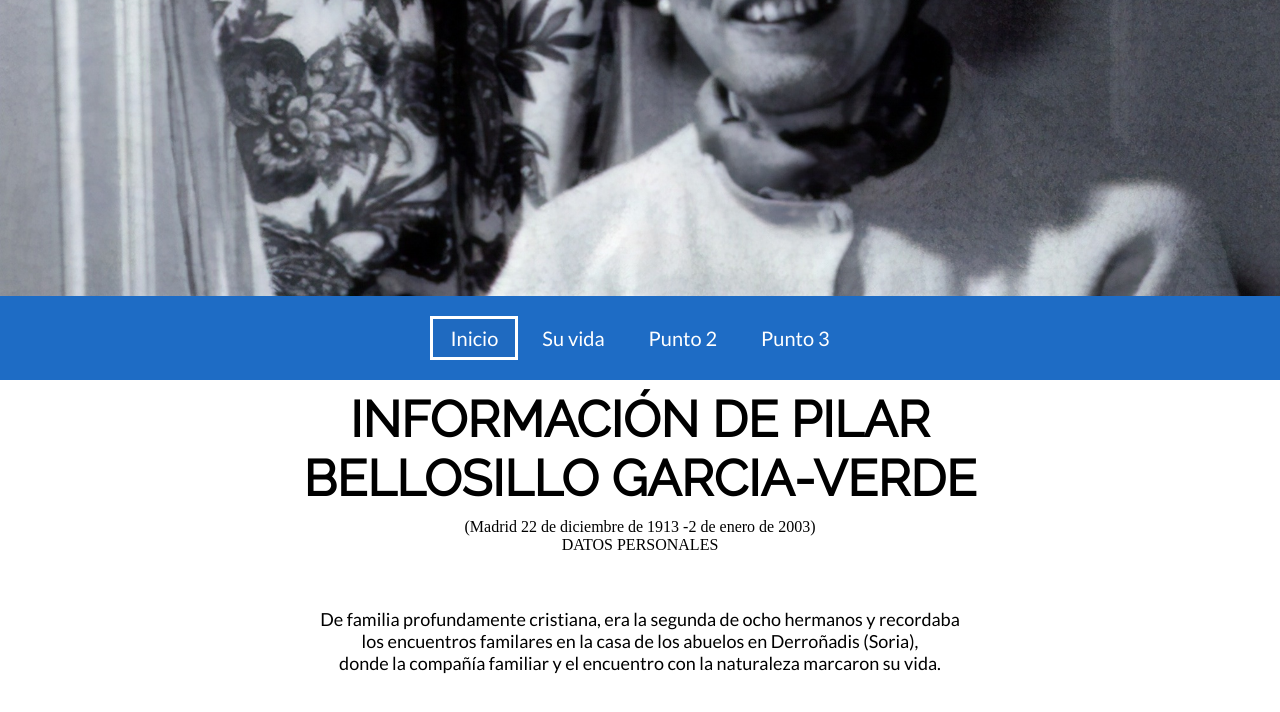
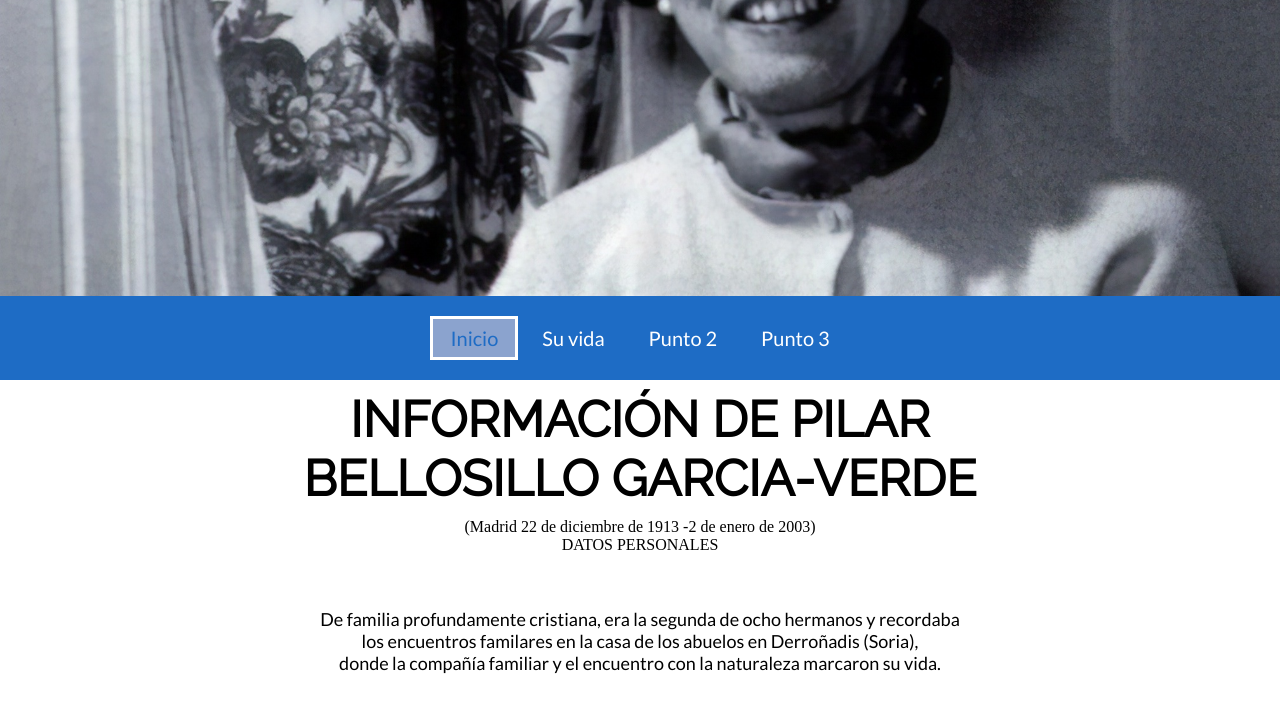
Before and after one commit to alexbertis/pilar-bellosillo, a plain HTML site: page pilarbellosillo/public/index.html in a window 1280 px wide. In both pictures the pointer is over the link "Inicio". Shown: the part 504-1216 px from the top of the page. Drawn offline with Linux system fonts and the light colour scheme.

Commit message:
Update styles.css

```diff
--- a/pilarbellosillo/public/styles.css
+++ b/pilarbellosillo/public/styles.css
@@ -69,7 +69,11 @@
   }
   .actual{
     background: white;
-    color: #1e6cc5
+    color: #1e6cc5 !important
+  }
+  .actual:hover{
+    background: rgb(139, 163, 206) !important;
+    color: #1e6cc5 !important
   }
   #navbar a:hover{
     background: rgb(31, 106, 192);
```
